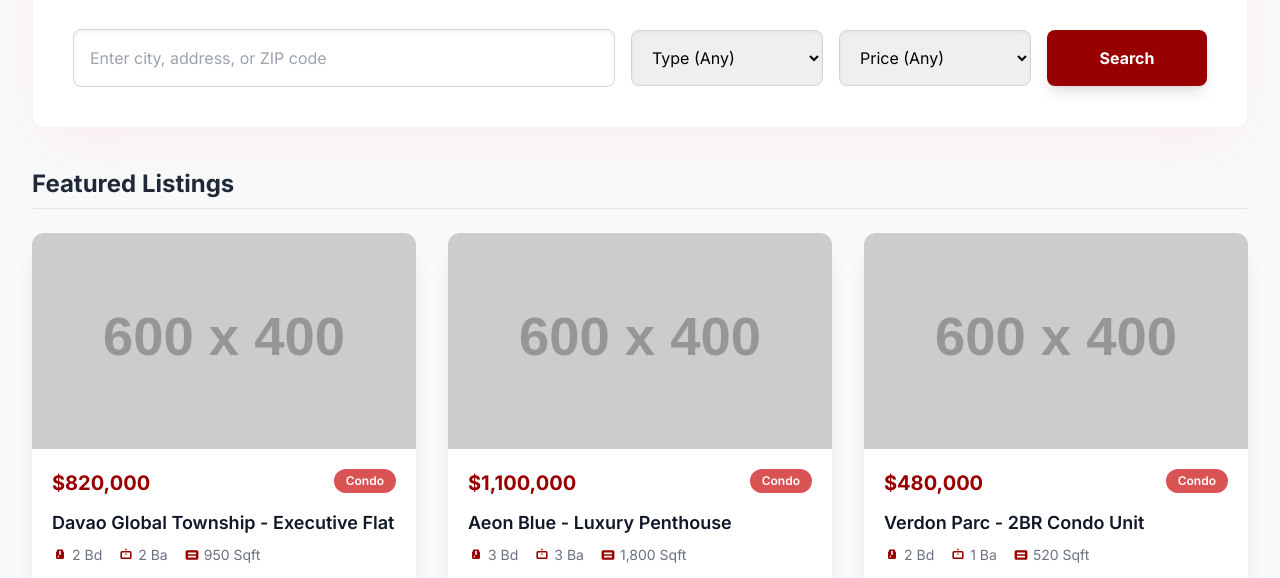
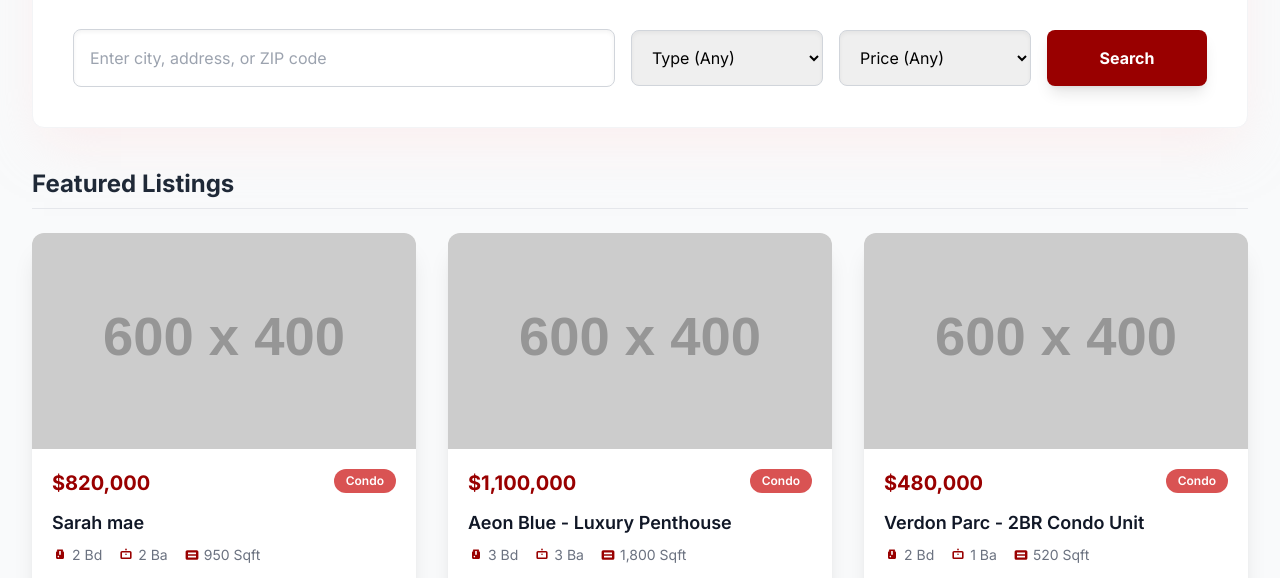
Before and after one commit to icprealestatebroker/icprealtyandbrokerage-website, a plain HTML site: page index.html in a window 1280 px wide. Shown: the part 220-798 px from the top of the page. Drawn offline with nearby package versions, Linux system fonts and the light colour scheme; placeholder pictures from the web are drawn by us.

Commit message:
Update index.html

```diff
--- a/index.html
+++ b/index.html
@@ -120,7 +120,7 @@
             // --- NEW LISTING: Davao Global Township ---
             {
                 id: 10,
-                title: "Davao Global Township - Executive Flat",
+                title: "Sarah mae",
                 price: 820000,
                 beds: 2,
                 baths: 2,
```
